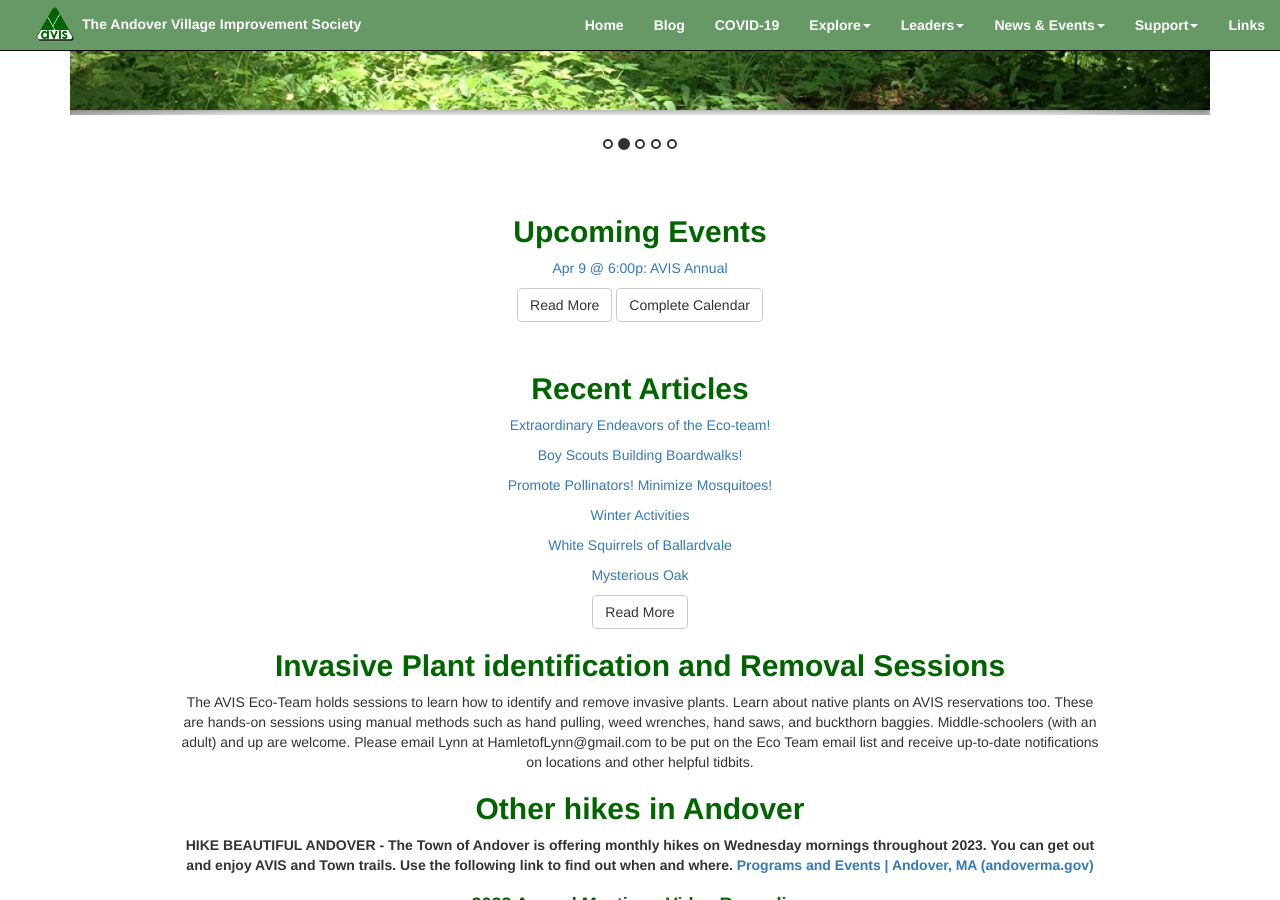
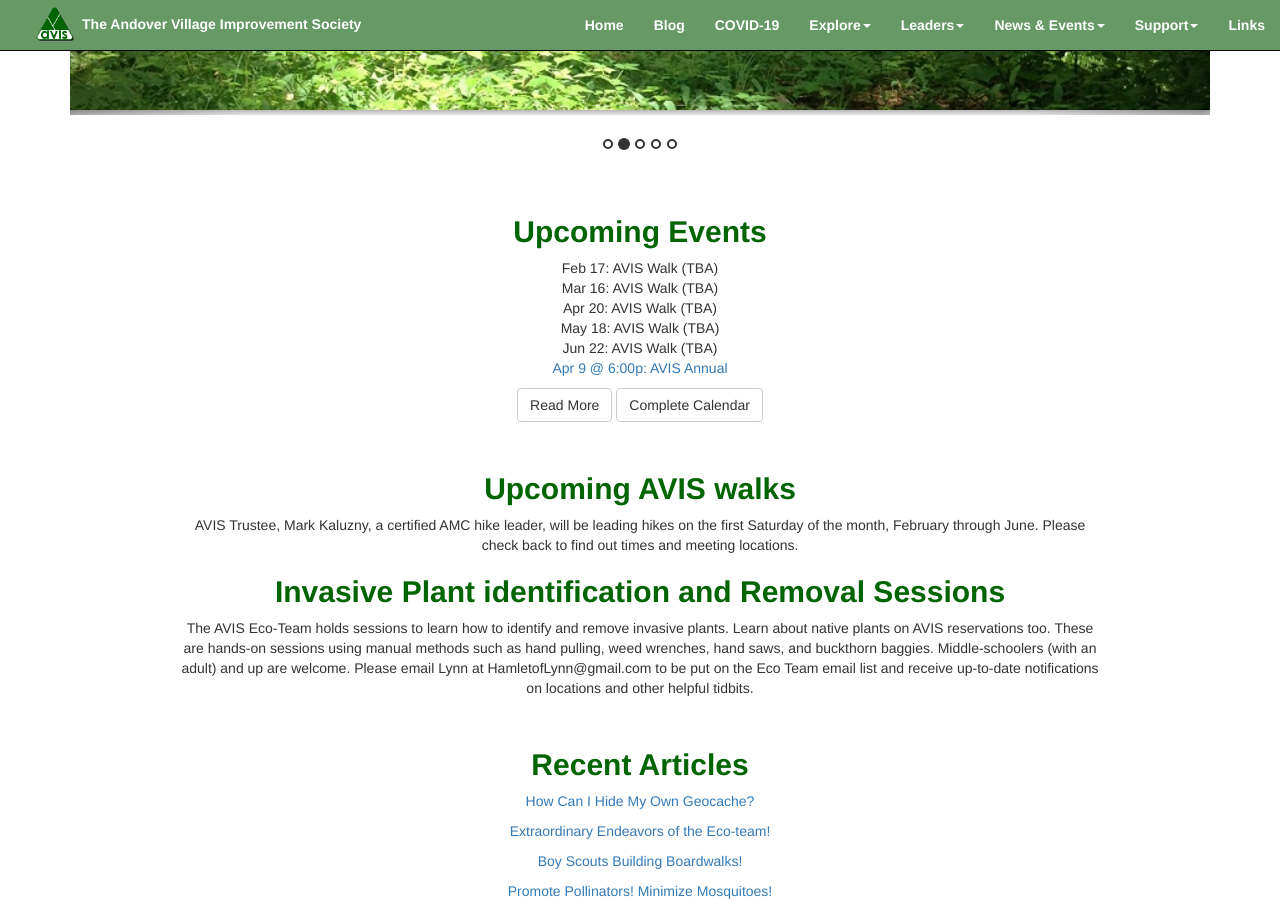
Before and after one commit to avisandover/avis-website, a Jekyll site: the page built from index.html, in a window 1280 px wide and 900 px high, scrolled down 460 px. Built offline with Jekyll 4.4.1, drawn with Linux system fonts in a browser that asks for light colours; nearby versions of some CDN libraries; some of the changed text lies outside the part shown.

Commit message:
Fixed home page

```diff
--- a/index.html
+++ b/index.html
@@ -133,6 +133,11 @@
           <h2>Upcoming Events</h2>
 
           <p>
+            Feb 17: AVIS Walk (TBA)<br />
+            Mar 16: AVIS Walk (TBA)<br />
+            Apr 20: AVIS Walk (TBA)<br />
+            May 18: AVIS Walk (TBA)<br />
+            Jun 22: AVIS Walk (TBA)<br />
             <a href="/events.html">Apr 9 @ 6:00p: AVIS Annual</a><br />
           </p>
 
@@ -145,8 +150,29 @@
 
           <br />
 
+          <h2>Upcoming AVIS walks</h2>
+          <p>
+            AVIS Trustee, Mark Kaluzny, a certified AMC hike leader, will be leading hikes on the first Saturday of the
+            month, February through June. Please check back to find out times and meeting locations.
+          </p>
+
+          <h2>Invasive Plant identification and Removal Sessions</h2>
+          <p>
+            The AVIS Eco-Team holds sessions to learn how to identify and remove invasive plants. Learn about native
+            plants on AVIS reservations too. These are hands-on sessions using manual methods such as hand pulling, weed
+            wrenches, hand saws, and buckthorn baggies. Middle-schoolers (with an adult) and up are welcome. Please
+            email Lynn at HamletofLynn@gmail.com to be put on the Eco Team email list and receive up-to-date
+            notifications on locations and other helpful tidbits.
+          </p>
+
+          <br />
 
           <h2>Recent Articles</h2>
+          <p>
+            <a href="https://blog.avisandover.org/2024/01/how-can-i-hide-my-own-geocache/">
+              How Can I Hide My Own Geocache?
+            </a>
+          </p>
           <p><a href="https://blog.avisandover.org/2023/05/extraordinary-endeavors-of-the-eco-team/">Extraordinary
               Endeavors of the Eco-team!</a></p>
           <p><a href="https://blog.avisandover.org/2023/03/boy-scouts-building-boardwalks/">Boy Scouts Building
@@ -161,19 +187,10 @@
             <a href="https://blog.avisandover.org/" class="btn btn-default">Read More</a>
           </div>
 
-          <h2>Invasive Plant identification and Removal Sessions</h2>
-          <p>
-            The AVIS Eco-Team holds sessions to learn how to identify and remove invasive plants. Learn about native
-            plants on AVIS reservations too. These are hands-on sessions using manual methods such as hand pulling, weed
-            wrenches, hand saws, and buckthorn baggies. Middle-schoolers (with an adult) and up are welcome. Please
-            email Lynn at HamletofLynn@gmail.com to be put on the Eco Team email list and receive up-to-date
-            notifications on locations and other helpful tidbits.
-          </p>
-
           <h2>Other hikes in Andover</h2>
           <strong>
             HIKE BEAUTIFUL ANDOVER - The Town of Andover is offering monthly hikes on Wednesday mornings throughout
-            2023. You can get out and enjoy AVIS and Town trails. Use the following link to find out when and where.
+            2024. You can get out and enjoy AVIS and Town trails. Use the following link to find out when and where.
             <a href="https://andoverma.gov/1144/Programs-and-Events">Programs and Events | Andover, MA
               (andoverma.gov)</a>
           </strong>
```
